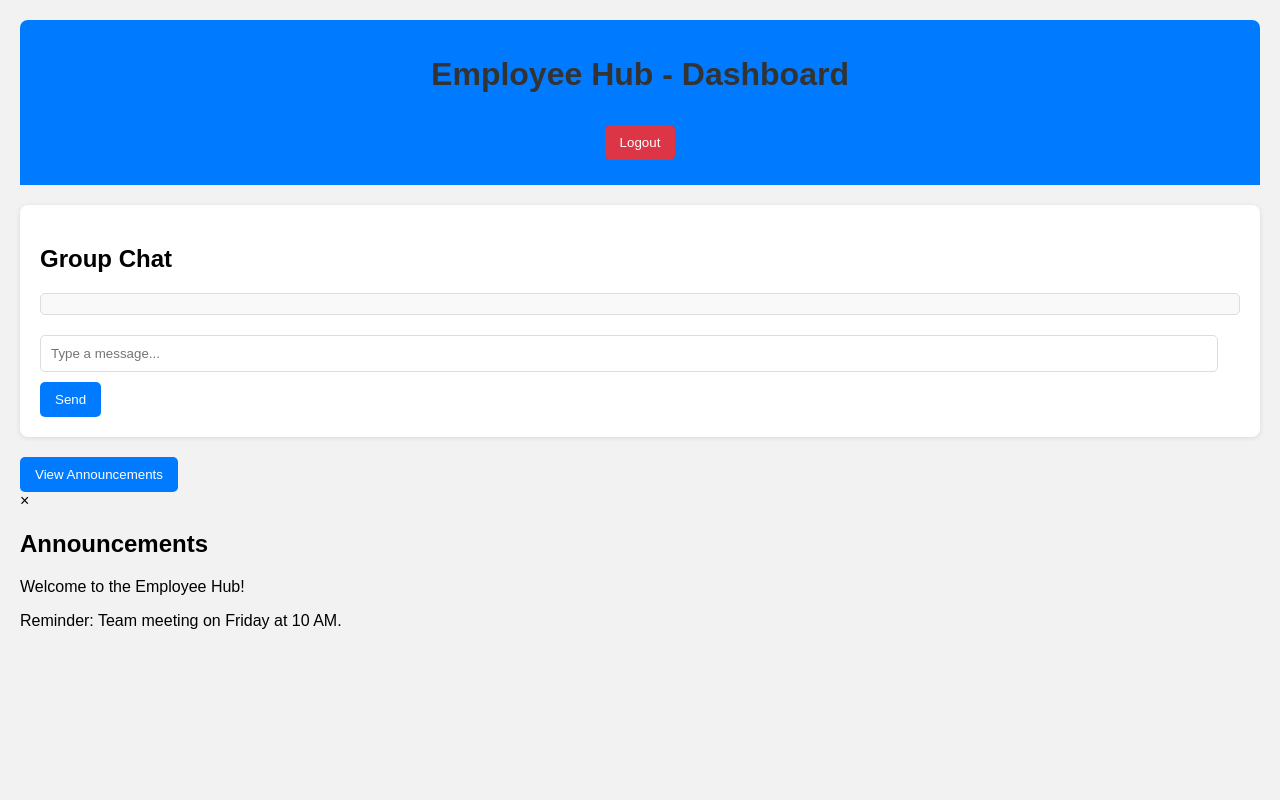
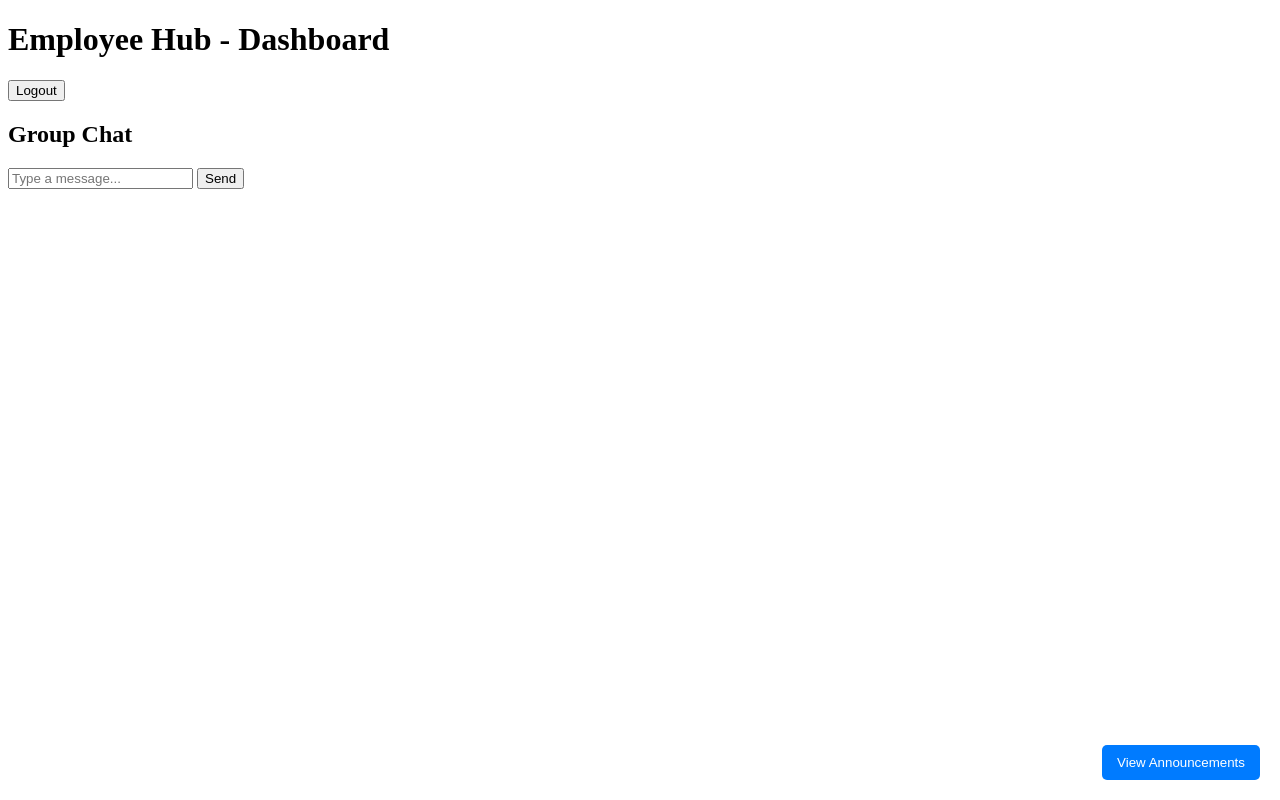
Before and after one commit to RyderLangston/employee-hub, a plain HTML site: page dashboard.html in a window 1280 px wide. Drawn offline with Linux system fonts and the light colour scheme; sample sign-in values are in the browser's storage.

Commit message:
Update style.css

```diff
--- a/style.css
+++ b/style.css
@@ -1,43 +1,9 @@
-* {
-    box-sizing: border-box;
-}
+/* Add this to your existing CSS */
 
-body {
-    font-family: 'Arial', sans-serif;
-    background-color: #f2f2f2;
-    margin: 0;
-    padding: 20px;
-}
-
-.container {
-    max-width: 400px;
-    margin: 100px auto;
-    padding: 20px;
-    background: #ffffff;
-    border-radius: 8px;
-    box-shadow: 0 2px 10px rgba(0, 0, 0, 0.1);
-    text-align: center;
-}
-
-h1 {
-    color: #333;
-}
-
-input {
-    width: calc(100% - 22px);
-    padding: 10px;
-    margin: 10px 0;
-    border: 1px solid #ddd;
-    border-radius: 5px;
-    transition: border 0.3s;
-}
-
-input:focus {
-    border: 1px solid #007bff;
-    outline: none;
-}
-
-button {
+#announcementsButton {
+    position: fixed;
+    bottom: 20px;
+    right: 20px;
     padding: 10px 15px;
     background-color: #007bff;
     color: white;
@@ -47,49 +13,44 @@ button {
     transition: background 0.3s;
 }
 
-button:hover {
+#announcementsButton:hover {
     background-color: #0056b3;
 }
 
-header {
-    background: #007bff;
-    color: white;
-    padding: 15px;
-    text-align: center;
-    border-radius: 8px 8px 0 0;
+.modal {
+    display: none; /* Hidden by default */
+    position: fixed;
+    z-index: 1;
+    left: 0;
+    top: 0;
+    width: 100%;
+    height: 100%;
+    overflow: auto;
+    background-color: rgb(0,0,0);
+    background-color: rgba(0,0,0,0.4);
+    padding-top: 60px;
 }
 
-main {
-    margin: 20px 0;
+.modal-content {
+    background-color: #fefefe;
+    margin: 5% auto;
+    padding: 20px;
+    border: 1px solid #888;
+    width: 80%;
+    max-width: 600px;
+    border-radius: 8px;
 }
 
-section {
-    margin: 20px 0;
-    background: #fff;
-    padding: 20px;
-    border-radius: 8px;
-    box-shadow: 0 1px 5px rgba(0, 0, 0, 0.1);
+.close {
+    color: #aaa;
+    float: right;
+    font-size: 28px;
+    font-weight: bold;
 }
 
-#chatMessages {
-    max-height: 300px;
-    overflow-y: auto;
-    margin-bottom: 10px;
-    border: 1px solid #ddd;
-    border-radius: 5px;
-    padding: 10px;
-    background-color: #f9f9f9;
+.close:hover,
+.close:focus {
+    color: black;
+    text-decoration: none;
+    cursor: pointer;
 }
-
-#chatMessages p {
-    margin: 0;
-}
-
-#logout {
-    background-color: #dc3545;
-    margin: 10px 0;
-}
-
-#logout:hover {
-    background-color: #c82333;
-}
```
